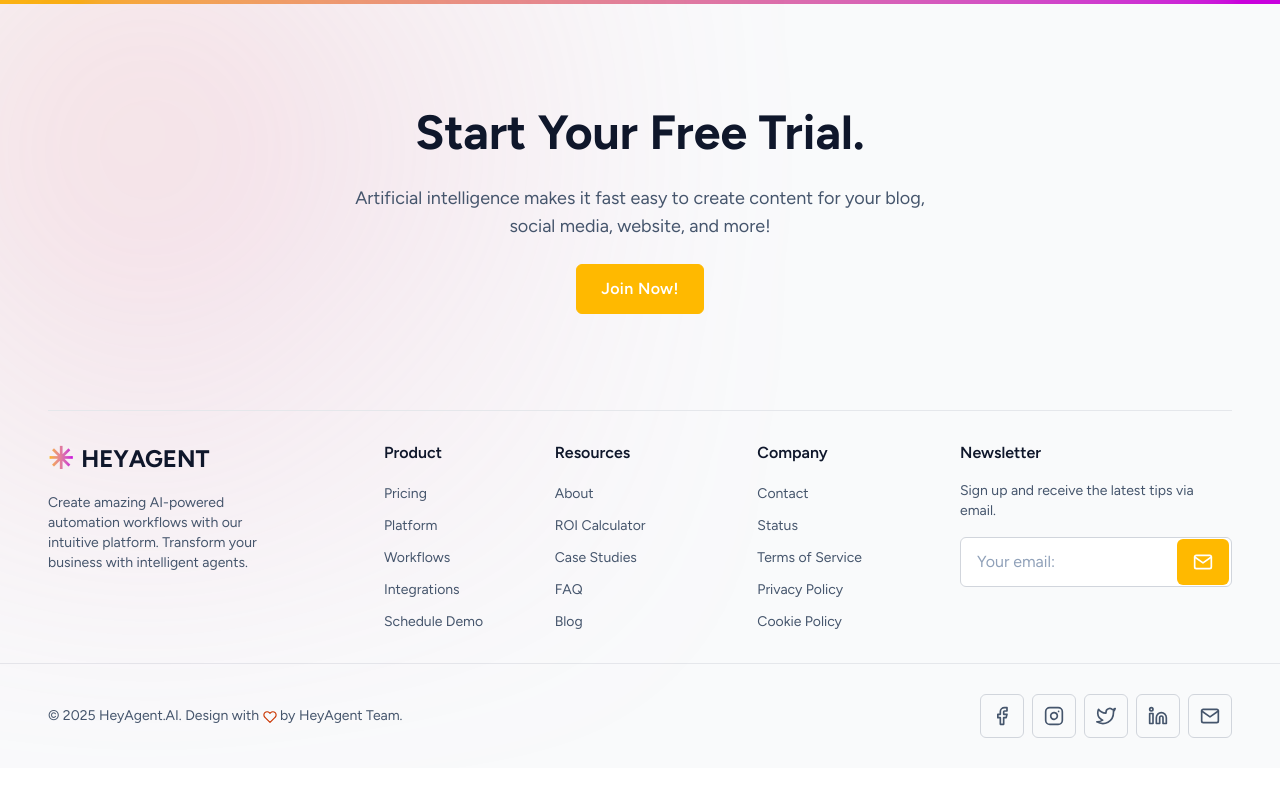
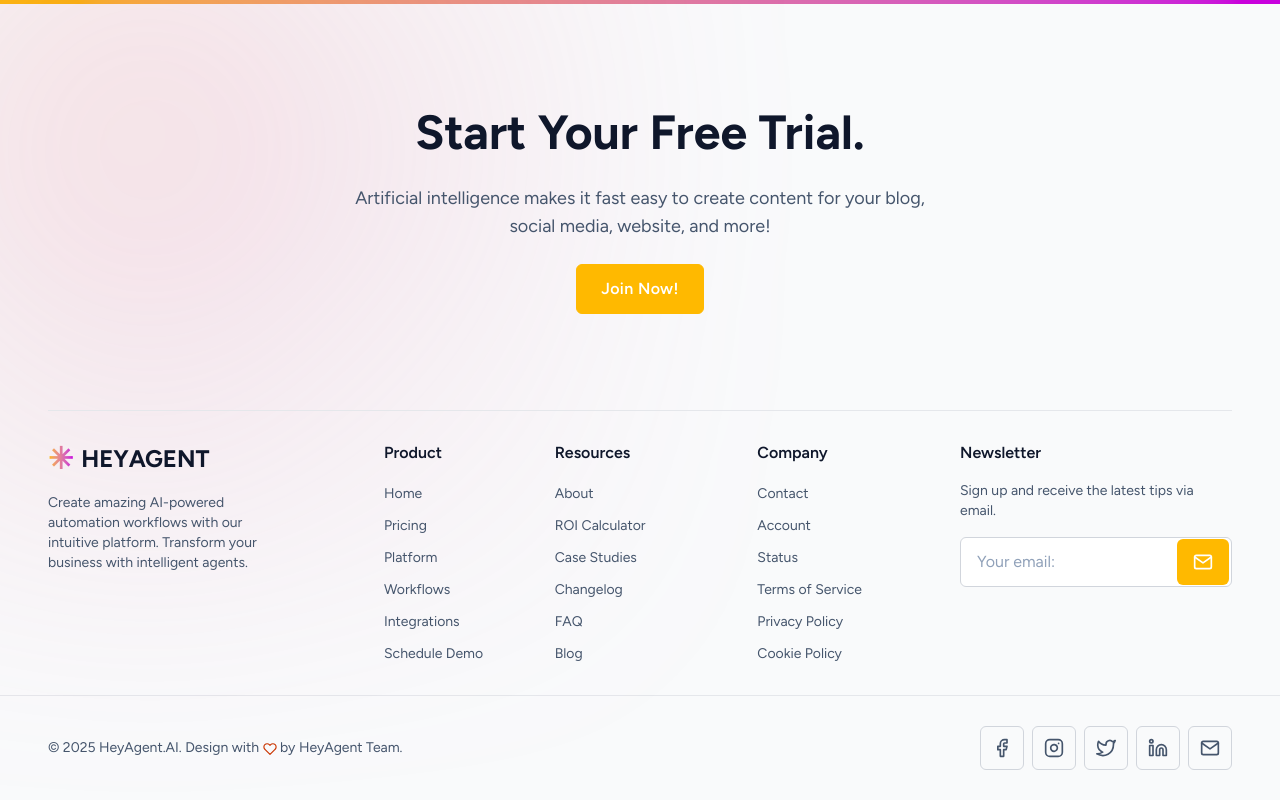
Before and after one commit to heyagent/heyagent, a Next.js app in the folder heyagent-app/: page / in a window 1280 px wide. Shown: the part 8669-9469 px from the top of the page. Before the commit the page ends 9437 px from the top, so only its background shows below. Built offline with nearby package versions, Linux system fonts and the light colour scheme.

Commit message:
feat: update footer links with new sections
- Add 'Home' as first link in Product section
- Add 'Changelog' link in Resources section
- Add 'Account' link in Company section

```diff
--- a/heyagent-app/components/Footer.tsx
+++ b/heyagent-app/components/Footer.tsx
@@ -63,6 +63,7 @@ export default function Footer() {
                 <FooterLinkSection
                   title="Product"
                   links={[
+                    { href: "/", label: "Home" },
                     { href: "/pricing", label: "Pricing" },
                     { href: "/platform", label: "Platform" },
                     { href: "#", label: "Workflows" },
@@ -80,6 +81,7 @@ export default function Footer() {
                     { href: "#", label: "About" },
                     { href: "#", label: "ROI Calculator" },
                     { href: "#", label: "Case Studies" },
+                    { href: "/changelog", label: "Changelog" },
                     { href: "/faq", label: "FAQ" },
                     { href: "/blog", label: "Blog" }
                   ]}
@@ -92,6 +94,7 @@ export default function Footer() {
                   title="Company"
                   links={[
                     { href: "#", label: "Contact" },
+                    { href: "/account", label: "Account" },
                     { href: "/status", label: "Status" },
                     { href: "/terms", label: "Terms of Service" },
                     { href: "/privacy", label: "Privacy Policy" },
```
